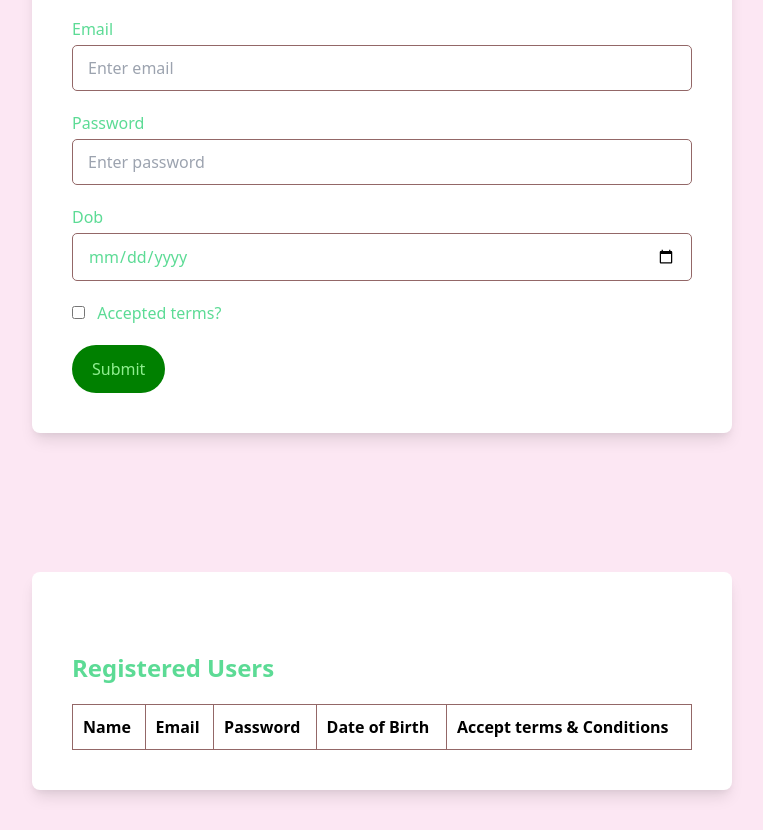
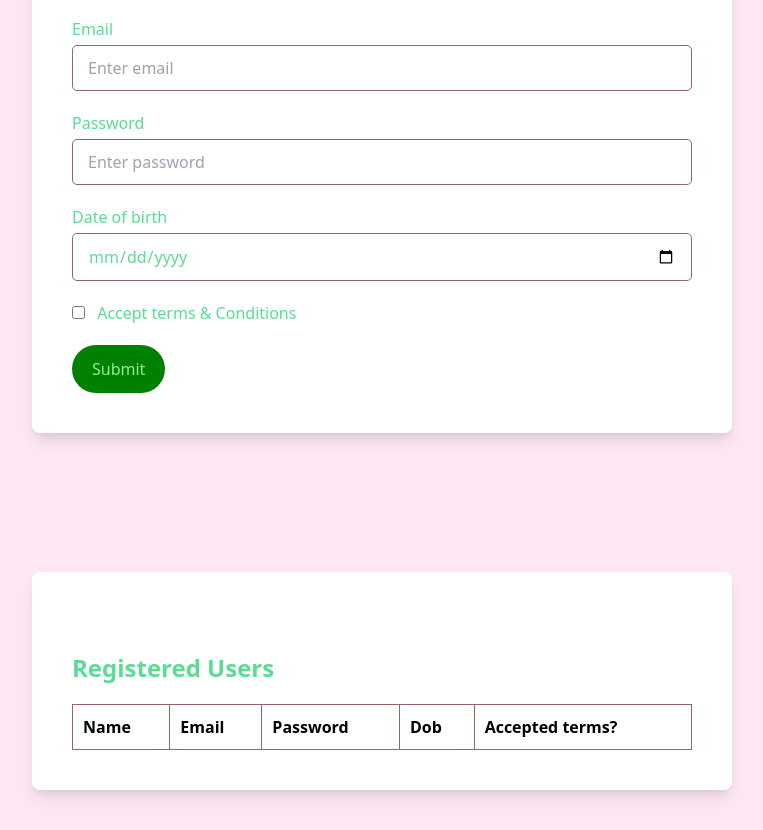
Before and after one commit to Harshith334/wd101n, a plain HTML site: page index.html in a window 1280 px wide. Shown: the part 268-1098 px from the top of the page, without its empty margins (258-1021 px from the left). Drawn offline with nearby package versions, Linux system fonts and the light colour scheme.

Commit message:
index.html

```diff
--- a/index.html
+++ b/index.html
@@ -67,12 +67,12 @@
         <input type="password" id="password" name="password" required class="input-field" placeholder="Enter password">
       </div>
       <div class="mb-5">
-        <label for="dob" class="block mb-1">Dob</label>
+        <label for="dob" class="block mb-1">Date of birth</label>
         <input type="date" id="dob" name="dob" required class="input-field" placeholder="dd/mm/yyyy">
       </div>
       <div class="mb-5">
         <input type="checkbox" id="acceptedTerms" name="acceptedTerms" required>
-        <label for="acceptedTerms" class="ml-2">Accepted terms?</label>
+        <label for="acceptedTerms" class="ml-2">Accept terms & Conditions</label>
       </div>
       <button type="submit" class="submit-button">
         Submit
@@ -90,8 +90,8 @@
         <th>Name</th>
         <th>Email</th>
         <th>Password</th>
-        <th>Date of Birth</th>
-        <th>Accept terms & Conditions</th>
+        <th>Dob</th>
+        <th>Accepted terms?</th>
       </tr>
     </thead>
     <tbody id="userTableBody"></tbody>
```
